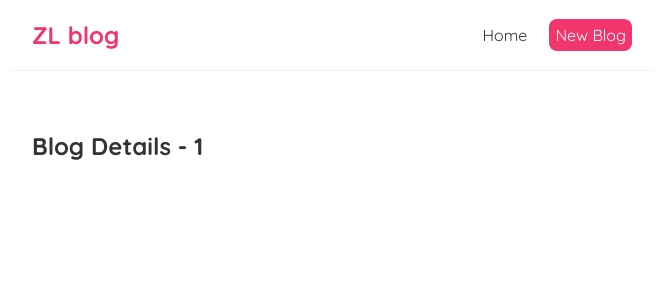
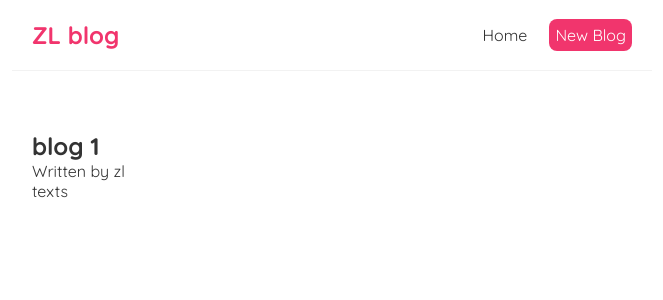
Before and after one commit to zlrkw11/zl-space, a React (Vite) app: page /blogs/1 in a window 1280 px wide. Shown: the top 300 px of the page, without its empty margins (308-971 px from the left). Built offline with nearby package versions, Linux system fonts and the light colour scheme; data requests are answered from the project's data file.

Commit message:
frame of blog

```diff
--- a/src/components/BlogDetails.jsx
+++ b/src/components/BlogDetails.jsx
@@ -10,7 +10,15 @@
   } = useFetch("https://localhost:8000/blogs/" + id);
   return (
     <div className="blog-details">
-      <h2>Blog Details - {id}</h2>
+      {isPending && <div>Loading...</div>}
+      {error && <div>{error}</div>}
+      {blog && (
+        <article>
+          <h2>{blog.title}</h2>
+          <p>Written by {blog.author}</p>
+          <div>{blog.body}</div>
+        </article>
+      )}
     </div>
   );
 };
```
